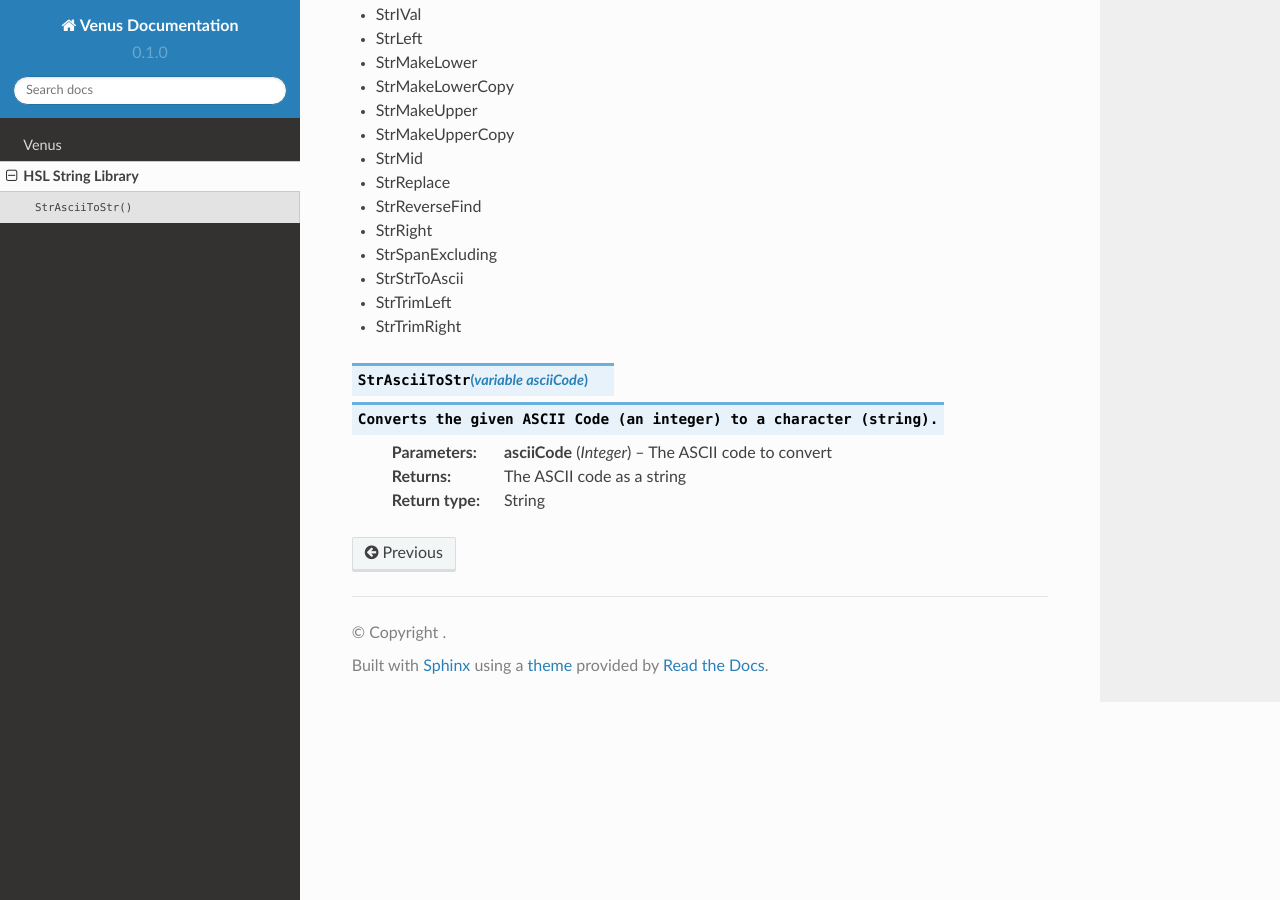
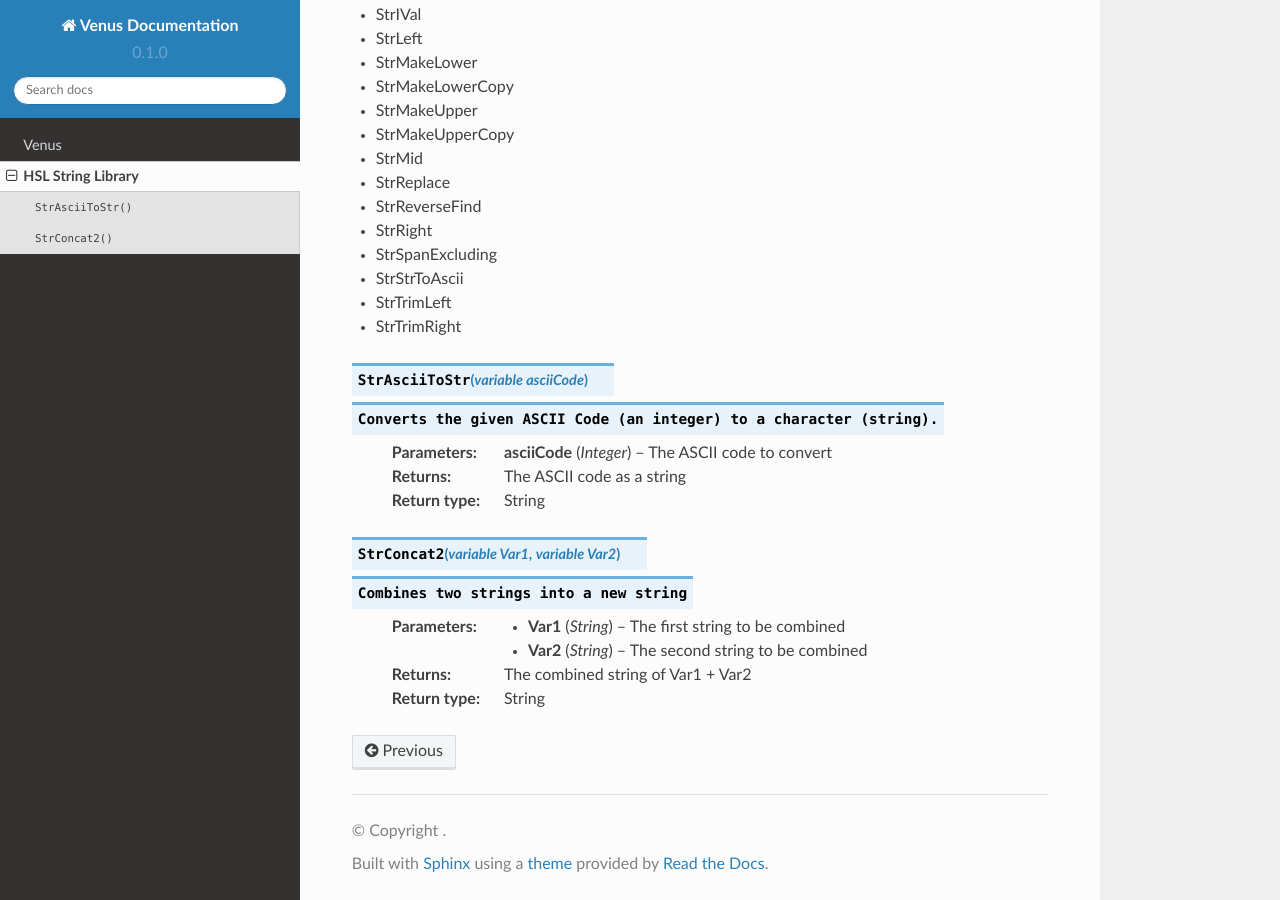
Before and after one commit to theonetruenerd/VenusLibraryDocumentation, a Sphinx documentation site: the page built from docs/source/HSLStrLib.rst, in a window 1280 px wide and 900 px high, scrolled down 613 px. Built offline with Sphinx 7.4.7 and the Read the Docs theme 2.0.0, drawn with Linux system fonts in a browser that asks for light colours.

Commit message:
Update HSLStrLib.rst

```diff
--- a/docs/source/HSLStrLib.rst
+++ b/docs/source/HSLStrLib.rst
@@ -42,3 +42,13 @@
     :type asciiCode: Integer
     :return: The ASCII code as a string
     :rtype: String
+
+.. py:function:: StrConcat2(variable Var1, variable Var2)
+    Combines two strings into a new string
+
+    :param Var1: The first string to be combined
+    :param Var2: The second string to be combined
+    :type Var1: String
+    :type Var2: String
+    :return: The combined string of Var1 + Var2
+    :rtype: String
```
